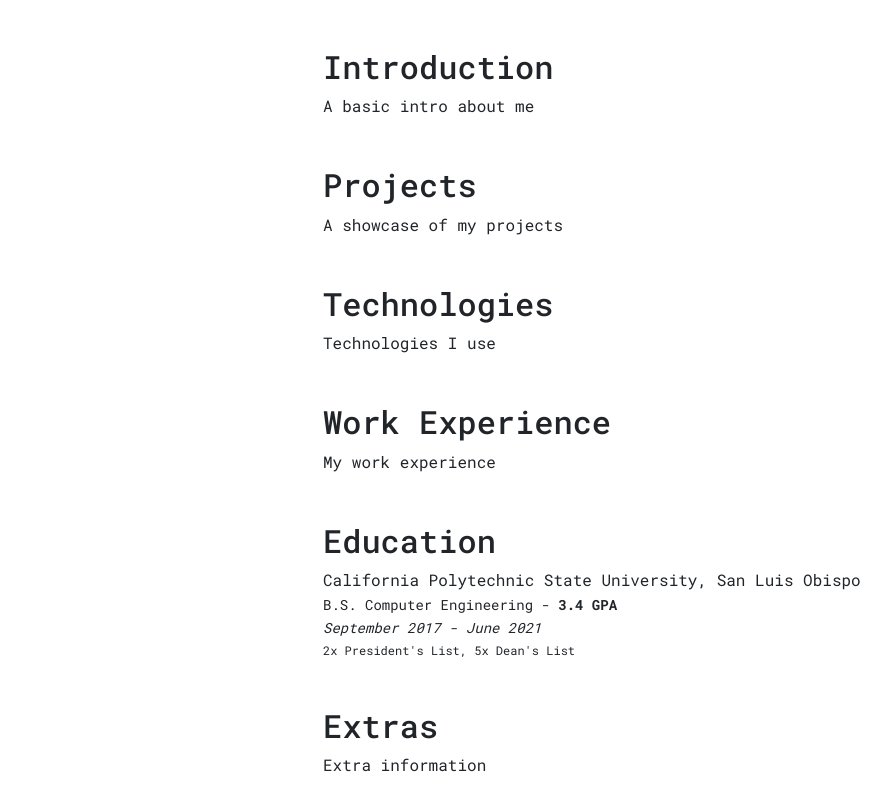
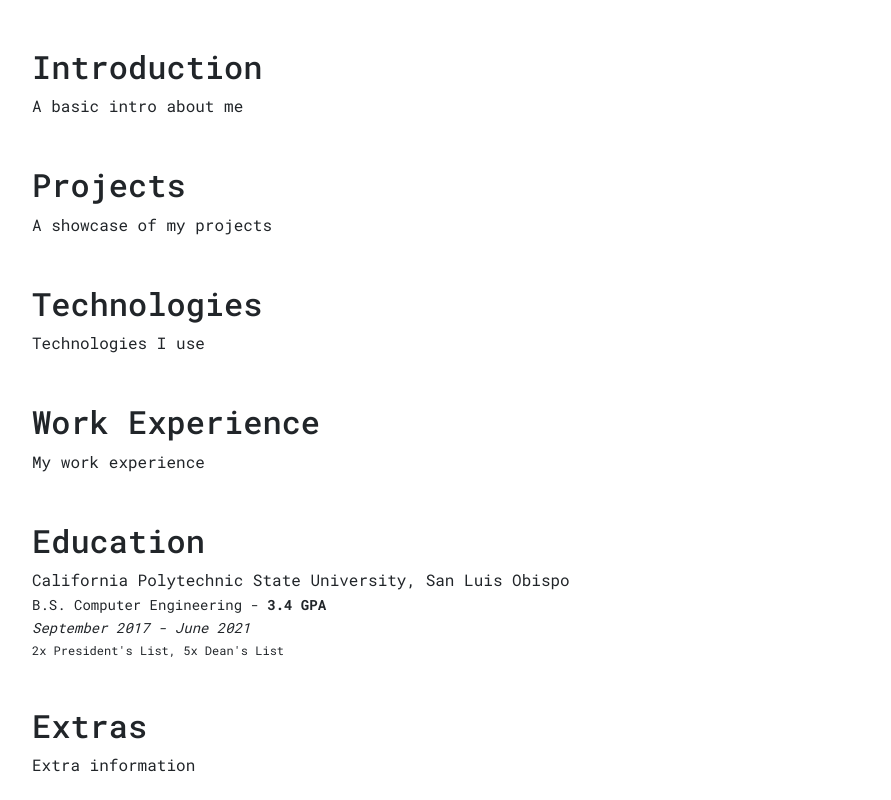
Before and after one commit to jarmeister99/portfolio, a React (Create React App) app: page / in a window 1280 px wide. Shown: the whole page, without its empty margins (329-1220 px from the left). Built offline with nearby package versions, Linux system fonts and the light colour scheme.

Commit message:
mobile/desktop layout implemented

```diff
--- a/src/App.tsx
+++ b/src/App.tsx
@@ -15,8 +15,7 @@
   return (
     <div className="App">
       <Container>
-        <Row>
-          <Col md={{offset: 6}}>
+        <Col md={{ offset: 3, span: 6 }} sm={{ offset: 1, span: 10 }}>
           <Section heading={"Introduction"} content={IntroductionSection} />
           <Section heading={"Projects"} content={ProjectSection} />
           <Section heading={"Technologies"} content={TechnologiesSection} />
@@ -24,7 +23,6 @@
           <Section heading={"Education"} content={EducationSection} />
           <Section heading={"Extras"} content={ExtraSection} />
         </Col>
-        </Row>
       </Container>
     </div>
   );
```
Lines whose indentation alone changed are shown as unchanged.
